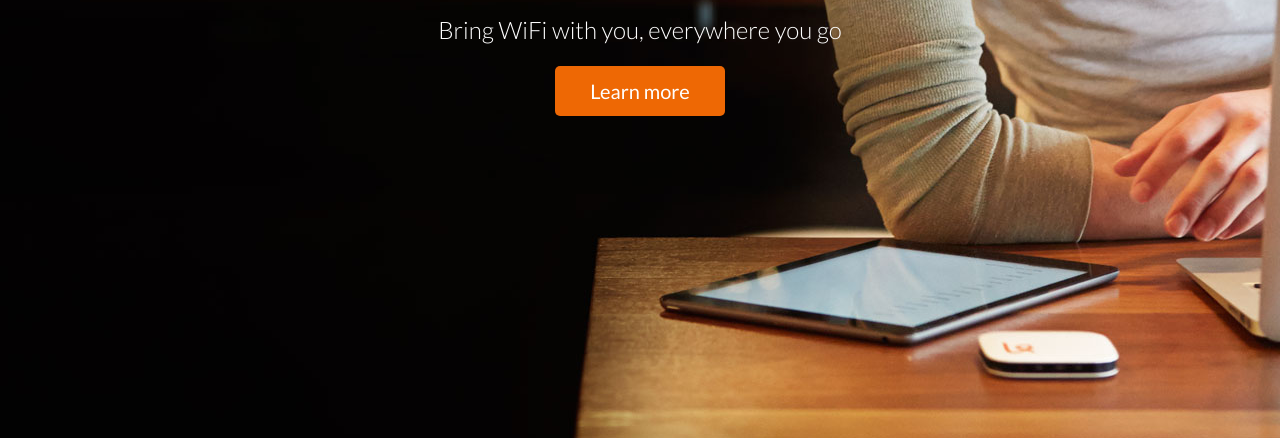
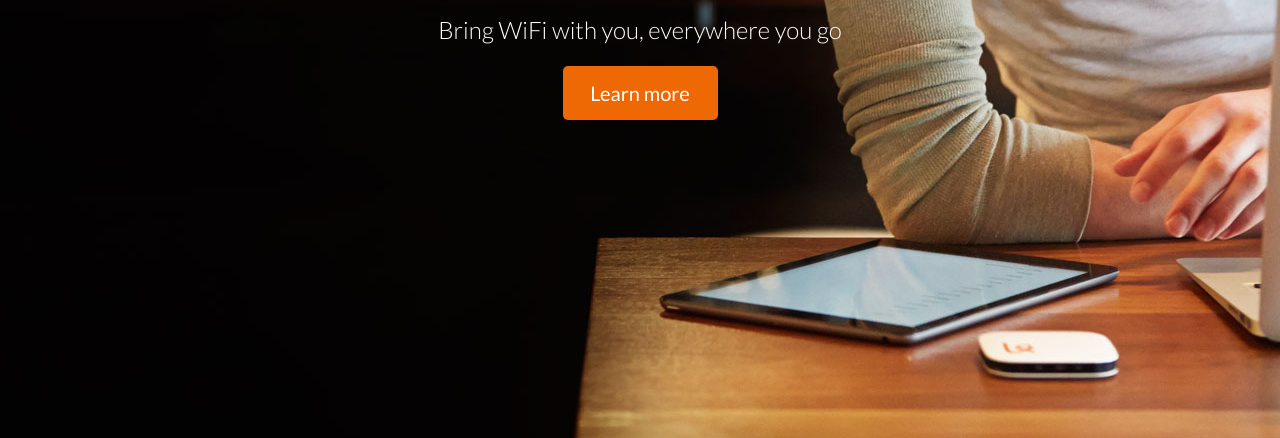
Before and after one commit to Brookelyn/thinkful-startup-landing-page-clone, a plain HTML site: page index.html in a window 1280 px wide. Shown: the part 294-732 px from the top of the page. Drawn offline with Linux system fonts and the light colour scheme.

Commit message:
Walkthrough changes: headers and s. 1
Going through the project walkthroughs, adding or changing elements in
the header and introduction sections based on instructions.

```diff
--- a/css/karmastyles.css
+++ b/css/karmastyles.css
@@ -142,6 +142,7 @@ header ul.nav-links li.active {
 	top: 50%;
 	left: 50%;
 	margin: -10% 0 0 -30%;
+	overflow: auto;
 	}
 
 .introducing h1, h2, h3 {
@@ -160,10 +161,11 @@ header ul.nav-links li.active {
 	margin-bottom: 1em;
 	}
 
-.button {
+button {
 	background-color: #EE6804;
-	width: 6em;
+	width: 7.75em;
 	padding: 0.75em 1.25em;
+	border-style: none;
 	border-radius: 5px;
 	margin: 0 auto;
 	position: relative;
@@ -171,7 +173,13 @@ header ul.nav-links li.active {
 	color: #FFF;
 	font-size: 1.25em;
 	text-align: center;
+	display: block;
 	}
+
+button:hover {
+	background-color: #CC2900;
+	cursor: pointer;
+}
 
 
 
--- a/index.html
+++ b/index.html
@@ -28,7 +28,8 @@
     	<div class="introducing">
         	<h1>Introducing Karma</h1>
         <h2>Bring WiFi with you, everywhere you go</h2>
-        <div class="button">Learn more</div></div>
+        <button>Learn more</button>
+        </div>
     </section>
 </article>
 
```
